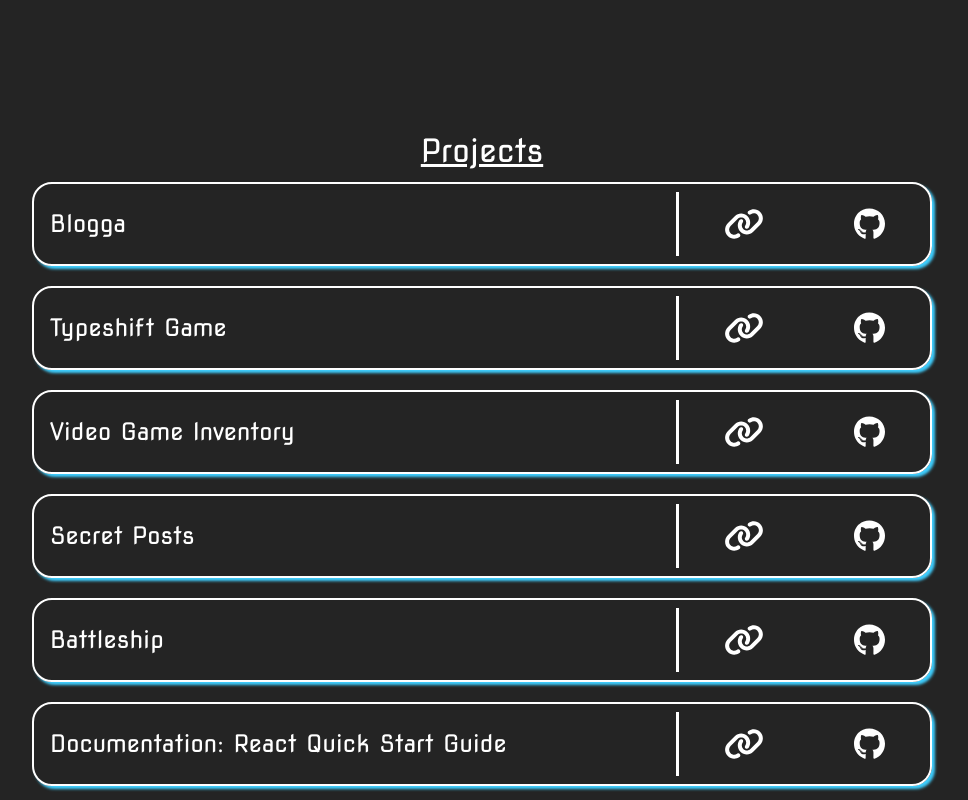
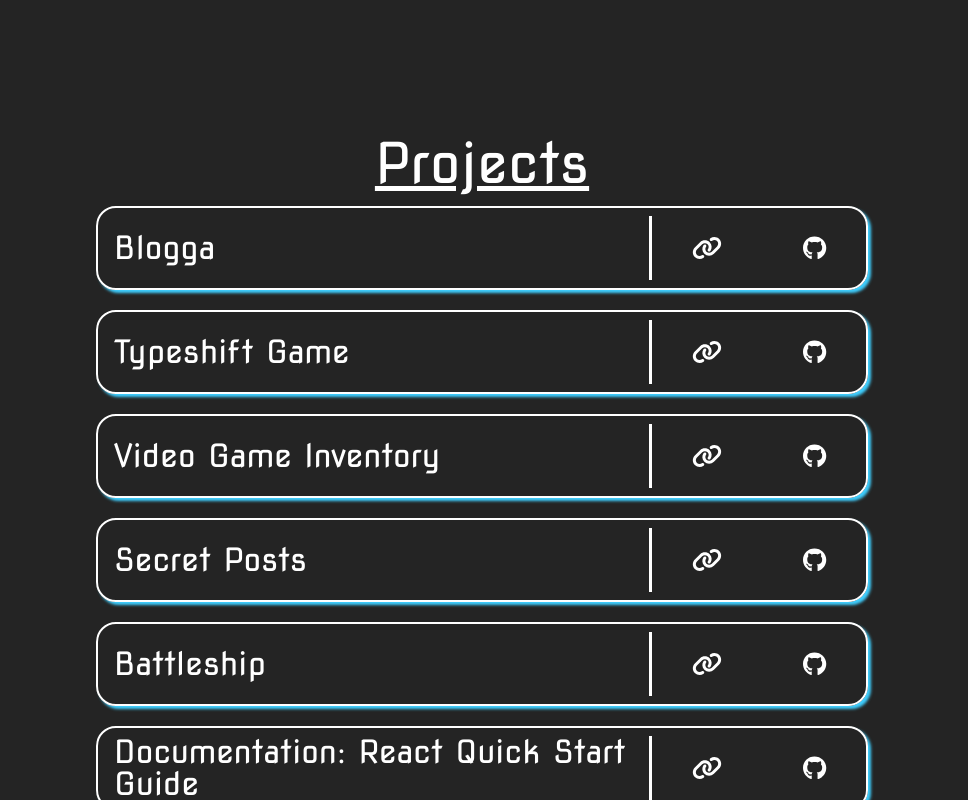
Before and after one commit to suzuhe481/portfolio-website-react, a React (Vite) app: page / in a window 1280 px wide. Shown: the part 2780-3580 px from the top of the page, without its empty margins (158-1126 px from the left). Built offline with nearby package versions, Linux system fonts and the light colour scheme.

Commit message:
Font size changes

```diff
--- a/src/components/Sections/ProjectsSection/ProjectsSection.scss
+++ b/src/components/Sections/ProjectsSection/ProjectsSection.scss
@@ -44,7 +44,7 @@
         flex-direction: column;
         justify-content: center;
 
-        font-size: 1.5rem;
+        font-size: 1rem;
         padding-left: 1rem;
         height: 100%;
         width: 100%;
@@ -62,6 +62,10 @@
         font-size: 2rem;
 
         border-left: 3px solid white;
+
+        & a {
+          font-size: 1.5rem;
+        }
       }
     }
   }
@@ -71,8 +75,16 @@
   .projects {
     padding: 8rem 0;
 
+    &__title {
+      font-size: 3.5rem;
+    }
+
     &-container__card {
-      width: 70vw;
+      width: 60vw;
+
+      &__title {
+        font-size: 2rem;
+      }
     }
   }
 }
```
